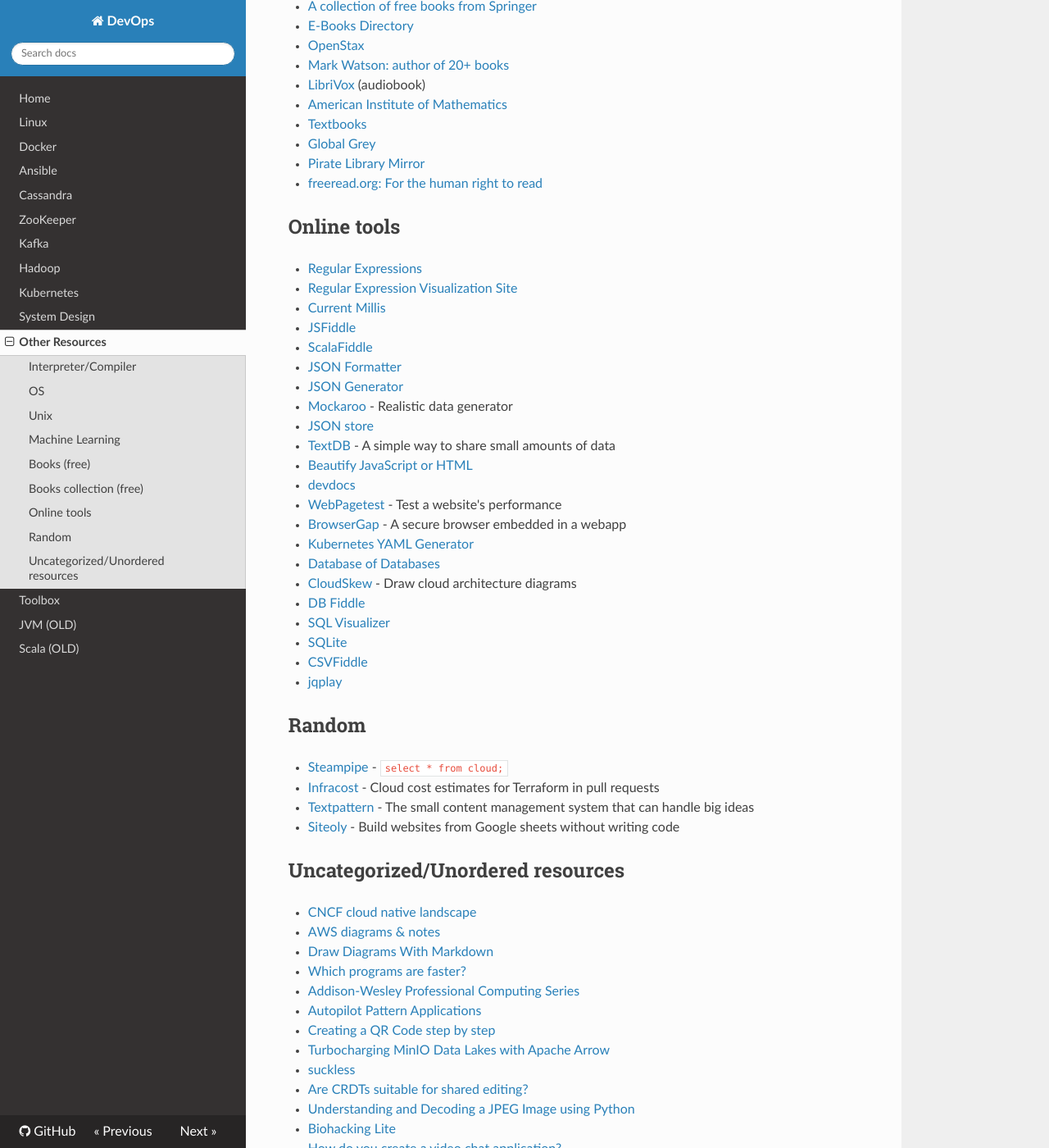
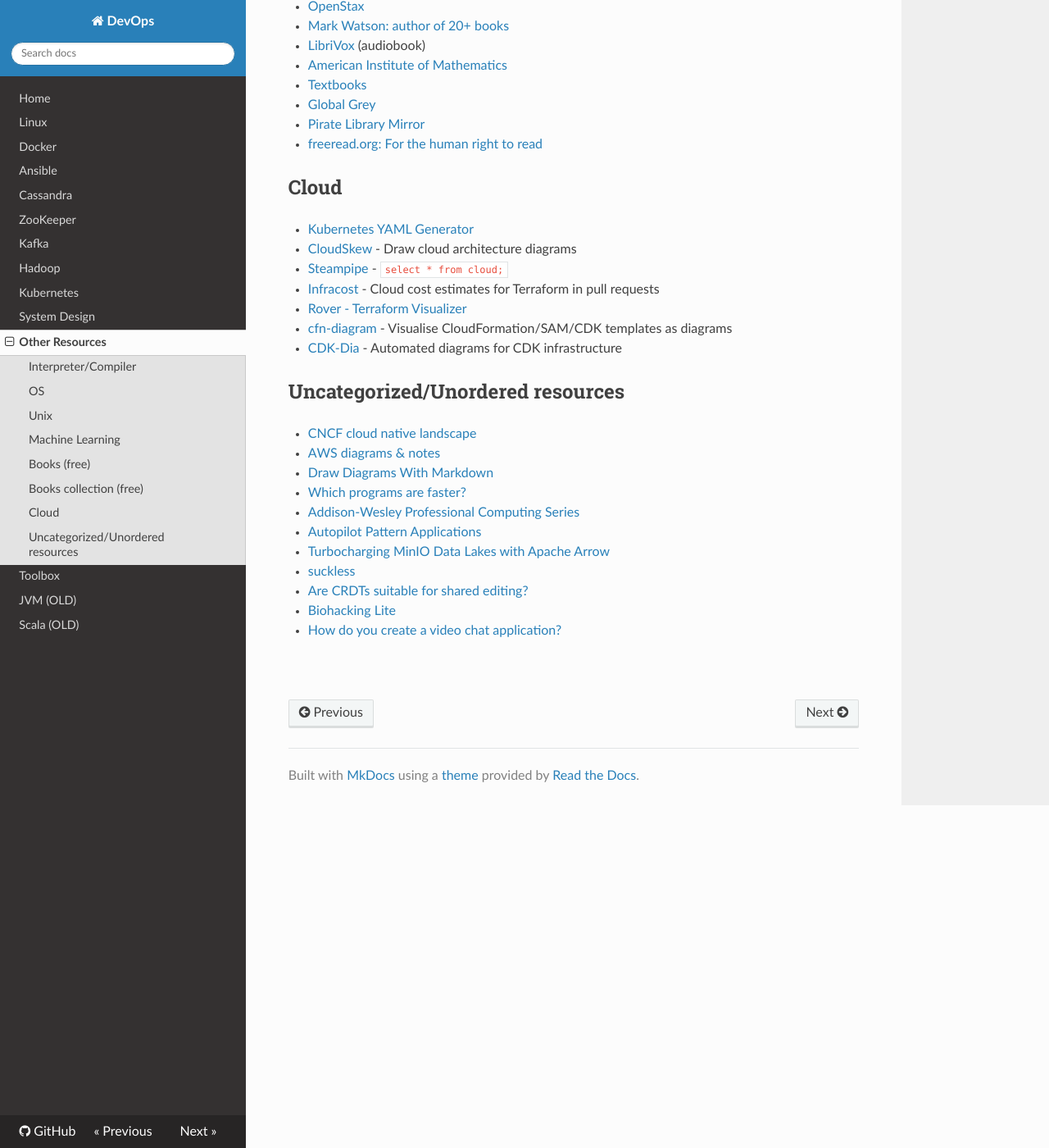
Before and after one commit to niqdev/devops, an MkDocs documentation site: the page built from docs/other-resources.md, in a window 1280 px wide and 1400 px high, scrolled down 3068 px. Shown: the whole window at 82% size. Built offline with MkDocs 1.6.1, drawn with Linux system fonts in a browser that asks for light colours; nearby versions of some CDN libraries; some of the changed text lies outside the part shown.

Commit message:
update docs

```diff
--- a/docs/other-resources.md
+++ b/docs/other-resources.md
@@ -67,18 +67,16 @@
 * [oasis](https://github.com/oasislinux/oasis)
 * [CS-3210, Spring 2020 - Build an operating system in Rust programming language](https://tc.gts3.org/cs3210/2020/spring/lab.html) (course)
 * [SnakeOS](https://github.com/trusch/snakeos)
+* [Qubes OS](https://www.qubes-os.org)
 
 ## Unix
 
 * [UNIX Internals: The New Frontiers](https://www.amazon.co.uk/UNIX-Internals-Frontiers-Uresh-Vahalia/dp/013021034X) (book)
 * [Lions' Commentary on UNIX with Source Code](https://www.amazon.co.uk/Lions-Commentary-UNIX-Source-Code/dp/1573980137) (book)
 * [How Debian packaging works](https://www.joyfulbikeshedding.com/blog/2020-08-03-how-debian-packaging-works.html)
-* [Setting up an email server in 2020 with OpenSMTPD and Dovecot](https://prefetch.eu/blog/2020/email-server)
 * [Tinyproxy](https://tinyproxy.github.io)
 * [tinc](http://tinc-vpn.org)
-* [Containers from first principles](https://fzakaria.com/2020/05/31/containers-from-first-principles.html)
 * [FastCGI](http://www.nongnu.org/fastcgi)
-* [Dissecting the GZIP format](http://www.infinitepartitions.com/cgi-bin/showarticle.cgi?article=art001)
 * [Cockpit](https://cockpit-project.org) - web-based graphical interface for servers
 * [Remmina](https://remmina.org) - Remote access screen and file sharing to your desktop
 
@@ -89,7 +87,6 @@
 * [Amazon's Machine Learning University](https://www.amazon.science/latest-news/machine-learning-course-free-online-from-amazon-machine-learning-university) (Course)
 * [Machine Learning from Scratch](https://dafriedman97.github.io/mlbook/content/introduction.html)
 * [What is Natural Language Processing?](https://blog.algorithmia.com/introduction-natural-language-processing-nlp)
-
 * [Scipy Lecture Notes](http://scipy-lectures.org/index.html)
 * [Neural Networks](https://aegeorge42.github.io)
 * [An Introduction to Tensor Calculus](https://grinfeld.org/books/An-Introduction-To-Tensor-Calculus)
@@ -131,37 +128,15 @@
 * [Pirate Library Mirror](http://pilimi.org)
 * [freeread.org: For the human right to read](https://freeread.org)
 
-## Online tools
+## Cloud
 
-* [Regular Expressions](https://regexr.com)
-* [Regular Expression Visualization Site](https://regexper.com)
-* [Current Millis](https://currentmillis.com)
-* [JSFiddle](https://jsfiddle.net)
-* [ScalaFiddle](https://scalafiddle.io)
-* [JSON Formatter](https://jsonformatter.curiousconcept.com)
-* [JSON Generator](https://next.json-generator.com)
-* [Mockaroo](https://www.mockaroo.com) - Realistic data generator
-* [JSON store](http://myjson.com)
-* [TextDB](https://textdb.dev) - A simple way to share small amounts of data
-* [Beautify JavaScript or HTML](http://jsbeautifier.org)
-* [devdocs](https://devdocs.io)
-* [WebPagetest](https://www.webpagetest.org) - Test a website's performance
-* [BrowserGap](https://browsergap.dosyago.com) - A secure browser embedded in a webapp
 * [Kubernetes YAML Generator](https://k8syaml.com)
-* [Database of Databases](https://dbdb.io)
 * [CloudSkew](https://www.cloudskew.com) - Draw cloud architecture diagrams
-* [DB Fiddle](https://www.db-fiddle.com)
-* [SQL Visualizer](https://animatesql.com)
-* [SQLite](https://sqlite.org/fiddle)
-* [CSVFiddle](https://csvfiddle.io)
-* [jqplay](https://jqplay.org)
-
-## Random
-
 * [Steampipe](https://steampipe.io) - `select * from cloud;`
 * [Infracost](https://www.infracost.io) - Cloud cost estimates for Terraform in pull requests
-* [Textpattern](https://textpattern.com) - The small content management system that can handle big ideas
-* [Siteoly](https://siteoly.com) - Build websites from Google sheets without writing code
+* [Rover - Terraform Visualizer](https://github.com/im2nguyen/rover)
+* [cfn-diagram](https://github.com/mhlabs/cfn-diagram) - Visualise CloudFormation/SAM/CDK templates as diagrams
+* [CDK-Dia](https://github.com/pistazie/cdk-dia) - Automated diagrams for CDK infrastructure
 
 ## Uncategorized/Unordered resources
 
@@ -171,11 +146,9 @@
 * [Which programs are faster?](https://benchmarksgame-team.pages.debian.net/benchmarksgame)
 * [Addison-Wesley Professional Computing Series](https://informit.com/series/professionalcomputing)
 * [Autopilot Pattern Applications](http://autopilotpattern.io)
-* [Creating a QR Code step by step](https://www.nayuki.io/page/creating-a-qr-code-step-by-step)
 * [Turbocharging MinIO Data Lakes with Apache Arrow](https://blog.min.io/turbocharging-minio-datalakes-with-arrowrdd)
 * [suckless](http://suckless.org)
 * [Are CRDTs suitable for shared editing?](https://blog.kevinjahns.de/are-crdts-suitable-for-shared-editing)
-* [Understanding and Decoding a JPEG Image using Python](https://yasoob.me/posts/understanding-and-writing-jpeg-decoder-in-python)
 * [Biohacking Lite](https://karpathy.github.io/2020/06/11/biohacking-lite)
 * [How do you create a video chat application?](https://blog.phuaxueyong.com/post/2020-06-15-how-to-make-a-video-chat-app)
 
```
Also changed, not shown: dev.txt (+1 -50 lines).
